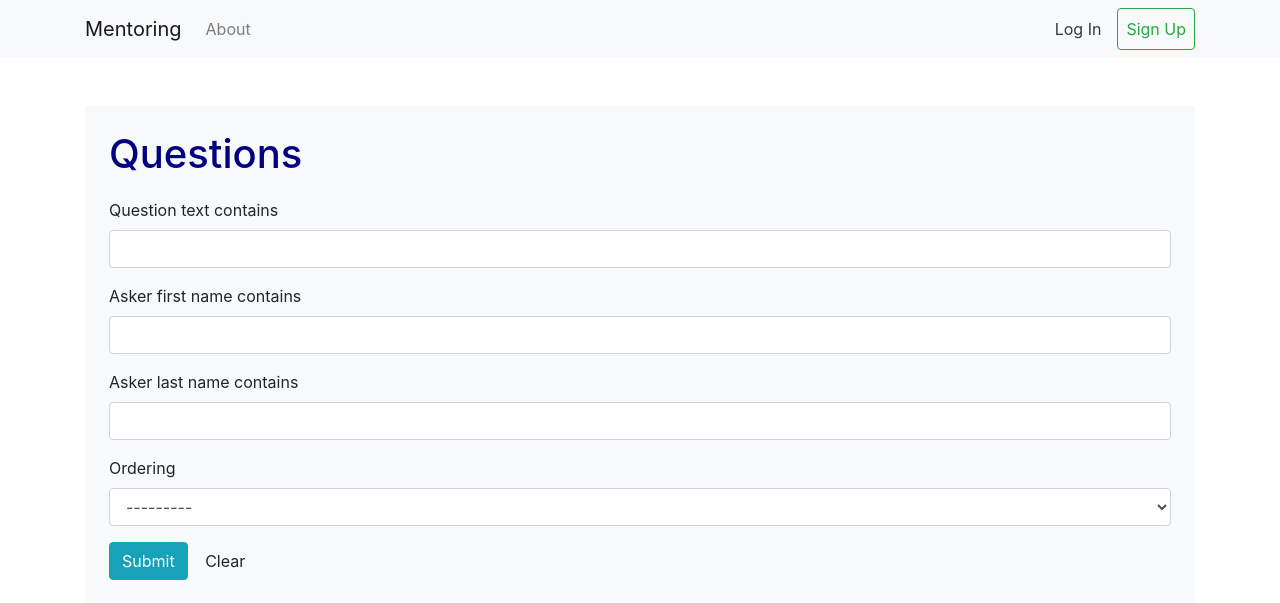
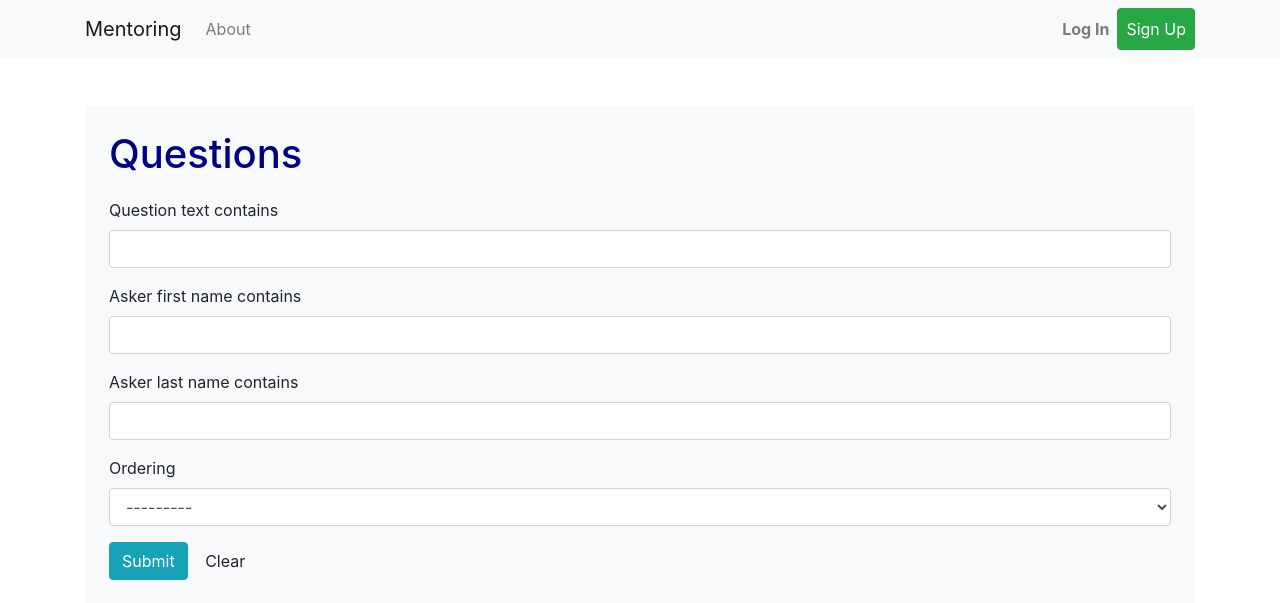
Before and after one commit to lancegoyke/lg-mentoring, a Django app: page /q/ in a window 1280 px wide. Shown: the top 603 px of the page. Run offline with Django 3.2, Linux system fonts and the light colour scheme; data that the repository does not hold is empty; some libraries are stand-ins or nearby versions.

Commit message:
style home.html and header.html

```diff
--- a/templates/header.html
+++ b/templates/header.html
@@ -10,18 +10,18 @@
     <div class="collapse navbar-collapse" id="navbarsExample07">
       <ul class="navbar-nav mr-auto">
         <li class="nav-item">
-          <a class="nav-link" href="{% url 'about' %}">About</a>
+          <a class="nav-link text-center" href="{% url 'about' %}">About</a>
         </li>
       </ul>
       {% if user.is_authenticated %}
       <div class="nav-item">
-        <a class="btn btn-warning mx-2 my-2" href="{% url 'question_filtered_list' %}">View All</a>
+        <a class="btn btn-warning mr-0 my-2 nav-link mr-lg-2" href="{% url 'question_filtered_list' %}">View All</a>
       </div>
       <div class="nav-item">
-        <a class="btn btn-primary mx-2 my-2" href="{% url 'submission_create' %}">+ New</a>
+        <a class="btn btn-primary my-2 nav-link" href="{% url 'submission_create' %}">+ New</a>
       </div>
       <div class="nav-item dropdown text-light my-2 my-md-0">
-        <a class="nav-link dropdown-toggle" href="#" id="dropdown07" data-toggle="dropdown" aria-haspopup="true" aria-expanded="false">
+        <a class="nav-link text-center dropdown-toggle" href="#" id="dropdown07" data-toggle="dropdown" aria-haspopup="true" aria-expanded="false">
           {{ user.email }}
         </a>
         <div class="dropdown-menu" aria-labelledby="dropdown07">
@@ -31,8 +31,14 @@
         </div><!-- .dropdown-menu -->
       </div><!-- .nav-item -->
       {% else %}
-      <a class="nav-link px-3 text-dark" href="{% url 'account_login' %}">Log In</a>
-      <a class="nav-link p-2 btn btn-outline-success" href="{% url 'account_signup' %}">Sign Up</a>
+      <ul class="navbar-nav ml-auto">
+        <li class="nav-item">
+          <a class="nav-link text-center font-weight-bold" href="{% url 'account_login' %}">Log In</a>
+        </li>
+      </ul>
+      <div class="nav-item">
+        <a class="nav-link p-2 btn btn-success" href="{% url 'account_signup' %}">Sign Up</a>
+      </div>
       {% endif %}
     </div>
   </div>
```
Also changed, not shown: templates/home.html (+26 -9 lines).
